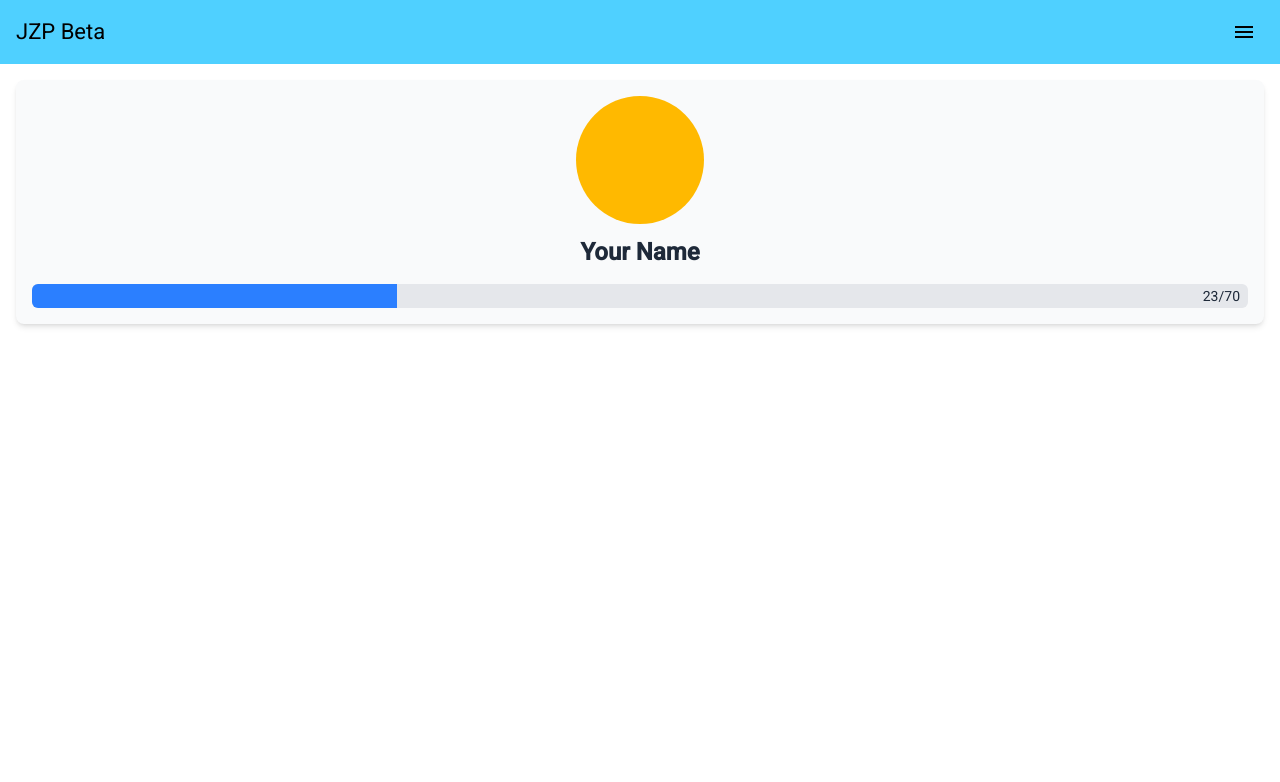
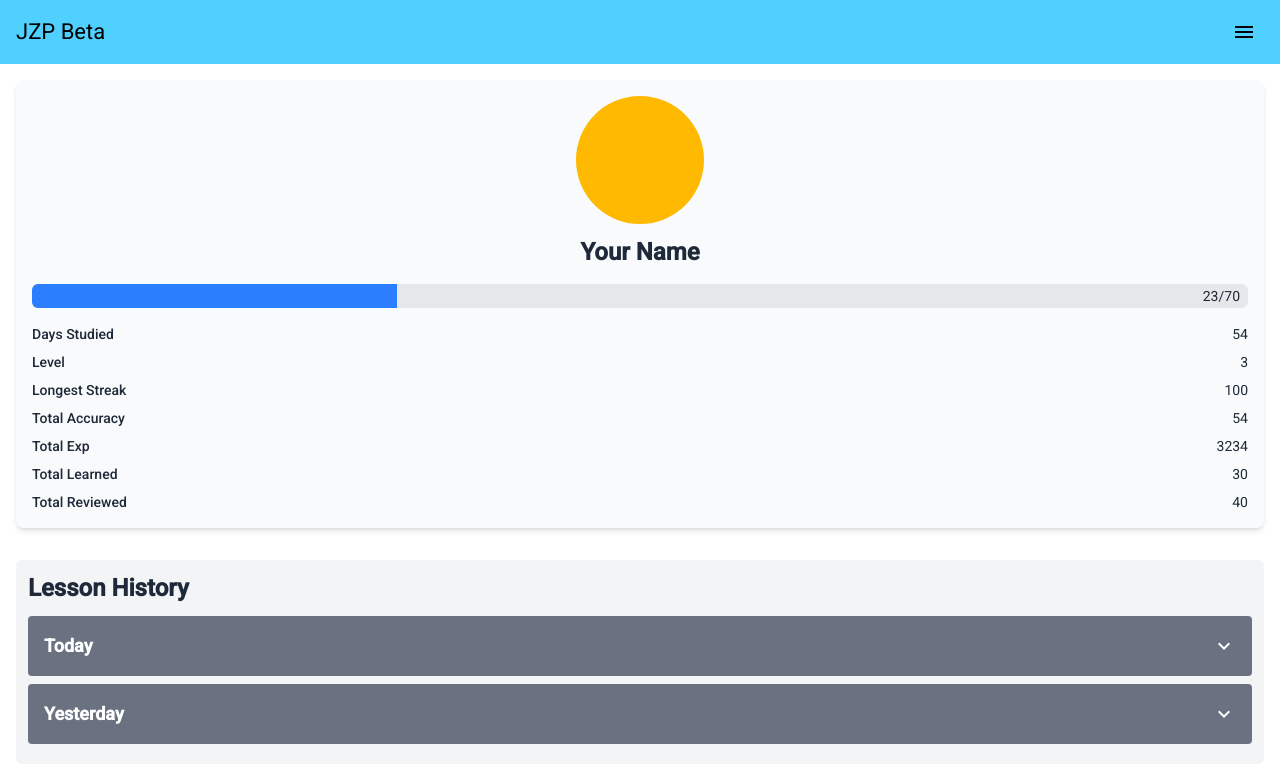
Before and after one commit to jouzupro/jzp-web, an Angular app: page /profile in a window 1280 px wide. Shown: the top 782 px of the page. Built offline with nearby package versions, Linux system fonts and the light colour scheme.

Commit message:
feat: enhance profile component with lesson history and progress bar

```diff
--- a/src/app/pages/profile/profile.component.html
+++ b/src/app/pages/profile/profile.component.html
@@ -14,4 +14,49 @@
       id="progress-bar"
     ></div>
   </div>
+
+  <div class="flex flex-col gap-2">
+    <div
+      *ngFor="let data of profileData | keyvalue"
+      class="flex justify-between items-center"
+    >
+      <ct class="font-medium text-gray-700">{{
+        data.key | classNameToText
+      }}</ct>
+      <ct class="text-gray-900">{{ data.value }}</ct>
     </div>
+  </div>
+</div>
+<div class="p-4">
+  <div class="col-span-1 md:col-span-2 bg-gray-100 rounded-md p-3">
+    <ct size="sub-header">Lesson History</ct>
+    <div class="mt-3">
+      <app-expansion-panel
+        *ngFor="let history of historyList"
+        [title]="history.date"
+      >
+        <div *ngIf="history.reviews.length > 0" class="mb-3">
+          <ct color="white" size="content">Reviews</ct>
+          <div
+            *ngFor="let reviews of history.reviews"
+            class="flex justify-between"
+          >
+            <ct color="white">{{ reviews.date }}</ct>
+            <ct color="white"> + {{ reviews.total }}</ct>
+          </div>
+        </div>
+
+        <div *ngIf="history.learned.length > 0">
+          <ct color="white" size="content">Learned</ct>
+          <div
+            *ngFor="let lesson of history.learned"
+            class="flex justify-between"
+          >
+            <ct color="white">{{ lesson.date }}</ct>
+            <ct color="white"> + {{ lesson.total }}</ct>
+          </div>
+        </div>
+      </app-expansion-panel>
+    </div>
+  </div>
+</div>
--- a/src/app/pages/profile/profile.component.ts
+++ b/src/app/pages/profile/profile.component.ts
@@ -1,12 +1,42 @@
 import { Component } from '@angular/core';
 import { CustomTypographyComponent } from '../../components/custom-typography/custom-typography.component';
+import { CommonModule } from '@angular/common';
+import { ClassNameToTextPipe } from "../../pipes/classname-to-text/class-name-to-text.pipe";
+import { ExpansionPanelComponent } from "../../components/expansion-panel/expansion-panel.component";
 
 @Component({
   selector: 'app-profile',
-  imports: [CustomTypographyComponent],
+  imports: [CustomTypographyComponent, CommonModule, ClassNameToTextPipe, ExpansionPanelComponent],
   templateUrl: './profile.component.html',
-  styleUrl: './profile.component.css'
+  styleUrl: './profile.component.css',
 })
 export class ProfileComponent {
+  profileData = {
+    level: 3,
+    totalExp: 3234,
+    daysStudied: 54,
+    longestStreak: 100,
+    totalLearned: 30,
+    totalReviewed: 40,
+    totalAccuracy: 54
+  };
+  historyList = [
+    {
+      date: 'Today',
+      reviews: [{ date: '9pm', total: 24 }],
+      learned: [
+        { date: '8pm', total: 3 },
+        { date: '10pm', total: 5 },
+      ],
+    },
+    {
+      date: 'Yesterday',
+      reviews: [],
+      learned: [
+        { date: '8pm', total: 3 },
+        { date: '10pm', total: 5 },
+      ],
+    },
+  ];
 
 }
```
Lines whose indentation alone changed are shown as unchanged.
